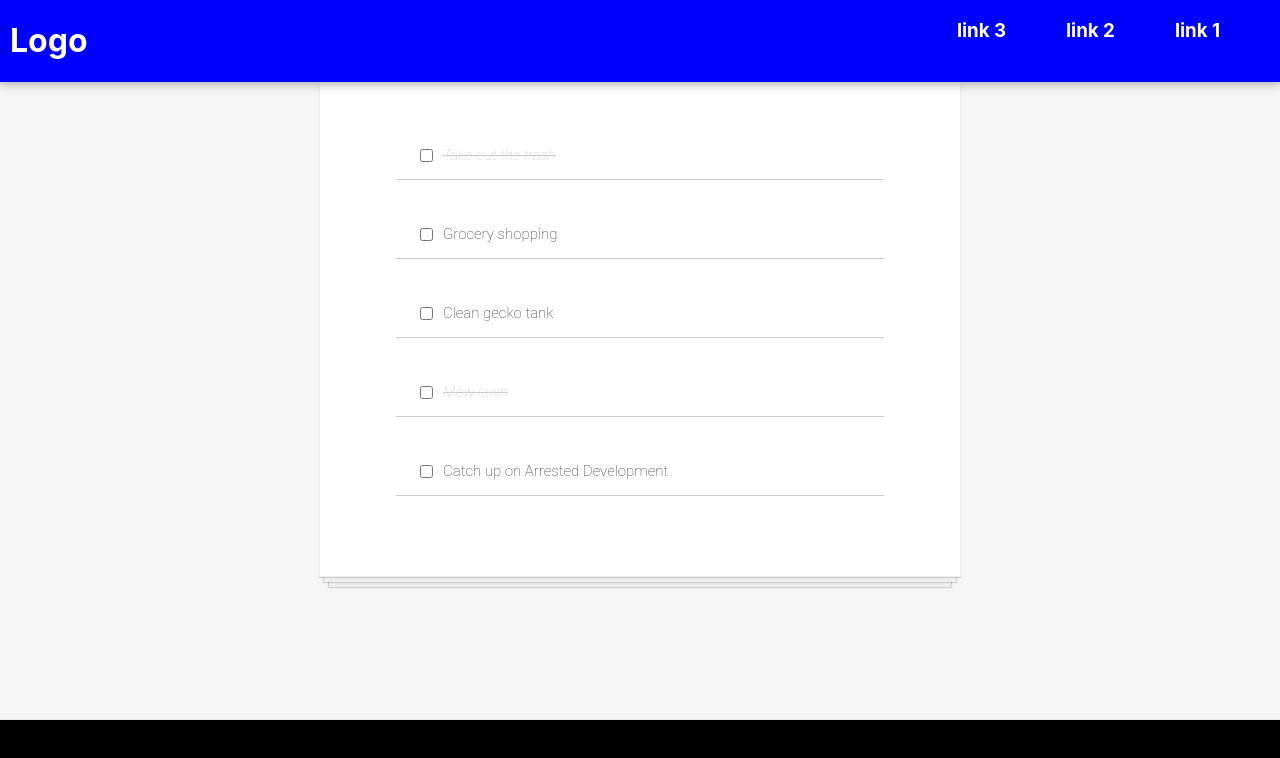
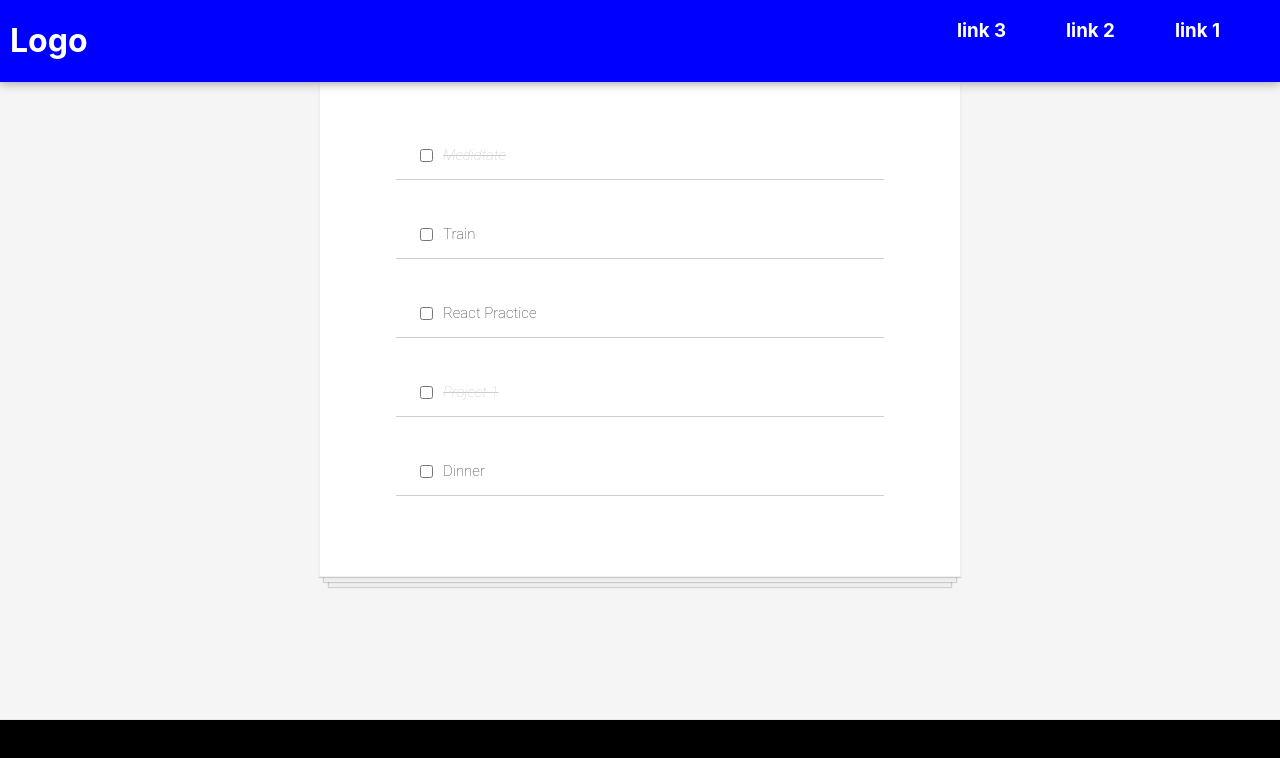
Before and after one commit to cmelby/ReactToDo, a React (Create React App) app in the folder todo/: page / in a window 1280 px wide. Shown: the top 758 px of the page. Built offline with nearby package versions, Linux system fonts and the light colour scheme.

Commit message:
adding different items to the tododata list

```diff
--- a/todo/src/components/MaintContent/todosData.js
+++ b/todo/src/components/MaintContent/todosData.js
@@ -1,27 +1,27 @@
 const todosData = [
     {
         id: 1,
-        text: "Take out the trash",
+        text: "Medidtate",
         completed: true
     },
     {
         id: 2,
-        text: "Grocery shopping",
+        text: "Train",
         completed: false
     },
     {
         id: 3,
-        text: "Clean gecko tank",
+        text: "React Practice",
         completed: false
     },
     {
         id: 4,
-        text: "Mow lawn",
+        text: "Project 1",
         completed: true
     },
     {
         id: 5,
-        text: "Catch up on Arrested Development",
+        text: "Dinner",
         completed: false
     }
 ]
```
